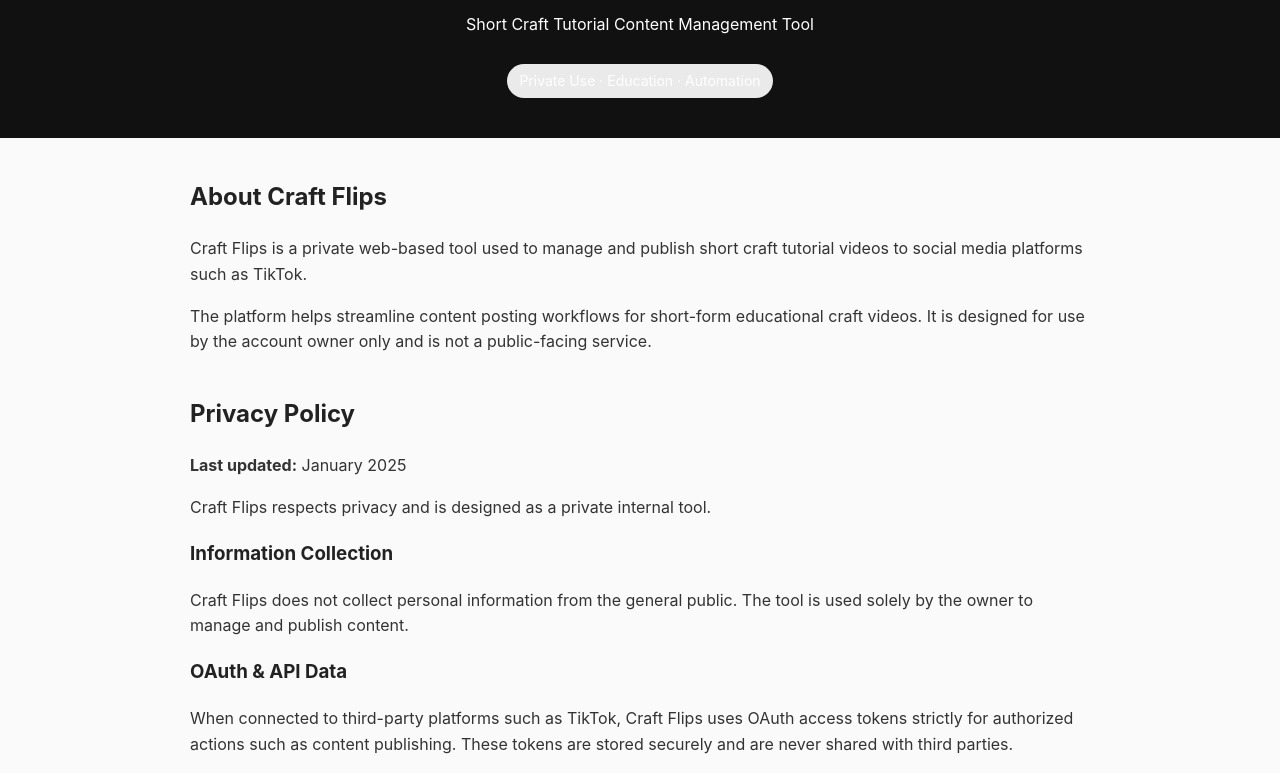
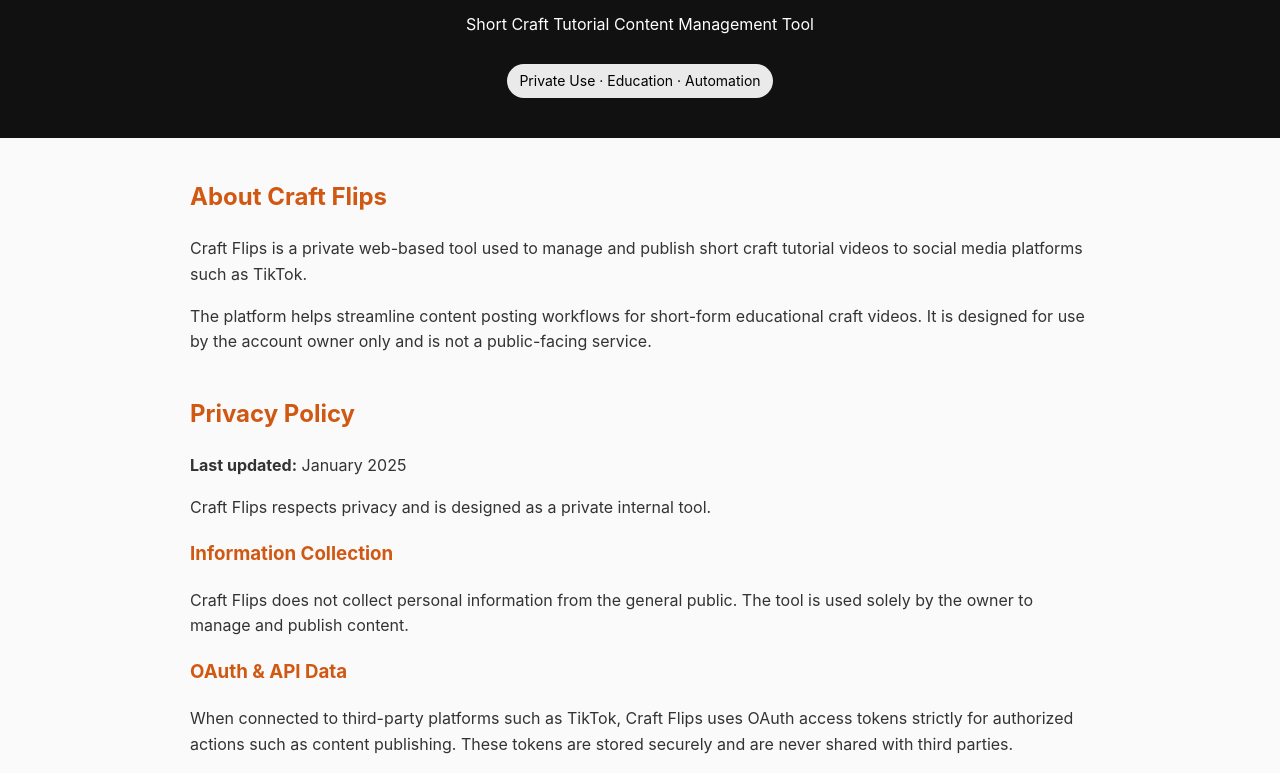
Before and after one commit to niknack/craftflips-site, a plain HTML site: page index.html in a window 1280 px wide. Shown: the part 122-895 px from the top of the page. Drawn offline with Linux system fonts and the light colour scheme.

Commit message:
Update index.html
updated styles

```diff
--- a/index.html
+++ b/index.html
@@ -26,7 +26,7 @@
       padding: 0 20px;
     }
     h1, h2, h3 {
-      color: #222;
+      color: #d05813;
     }
     a {
       color: #0066cc;
@@ -45,6 +45,7 @@
       border-radius: 20px;
       font-size: 14px;
       margin-top: 10px;
+      color: black;
     }
   </style>
 </head>
```
